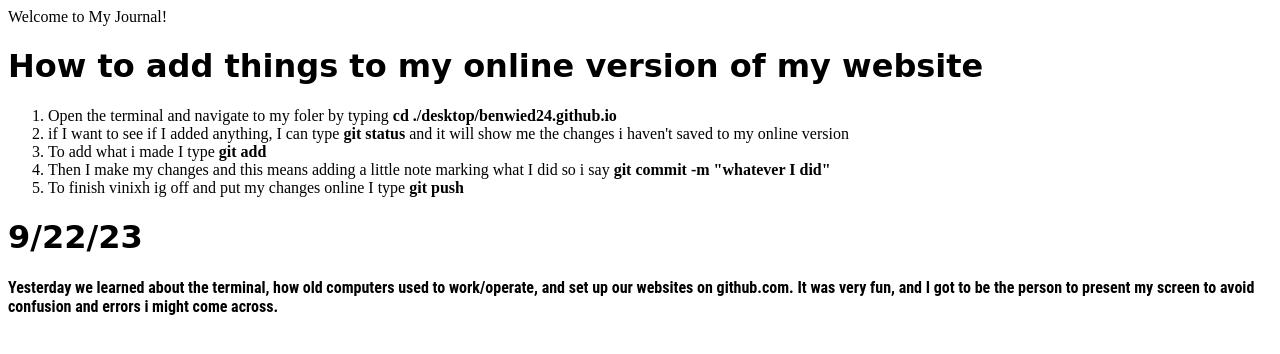
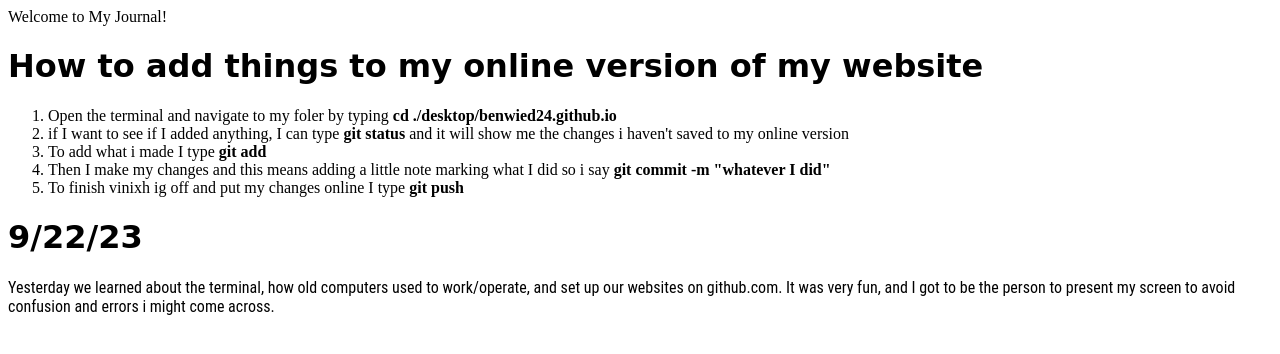
Before and after one commit to benwied24/benwied24.github.io, a plain HTML site: page journal.html in a window 1280 px wide. Drawn offline with Linux system fonts and the light colour scheme; a web font is replaced by a local one.

Commit message:
changing journal boldness

```diff
--- a/journal.html
+++ b/journal.html
@@ -35,7 +35,7 @@ Welcome to My Journal!
 
  	<li> Then I make my changes and this means adding a little note marking what I did so i say <b>git commit -m "whatever I did"</b></li>
 
- 	<li> To finish vinixh ig off and put my changes online I type <b>git push <b/></li>
+ 	<li> To finish vinixh ig off and put my changes online I type <b>git push </b></li>
 
  </ol>
 </p>
```
